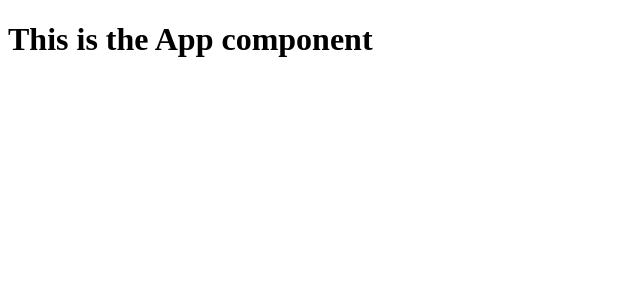
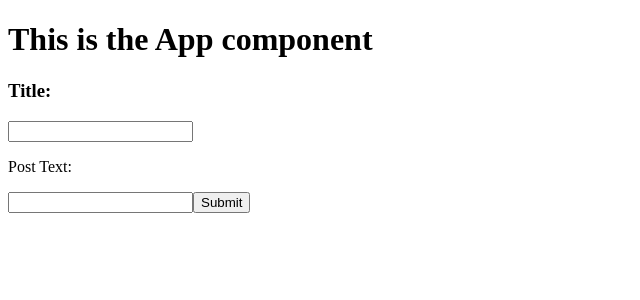
Before and after one commit to cjbreaux/redux-vote-site, a React app: page / in a window 1280 px wide. Shown: the top 300 px of the page, without its empty margins (0-640 px from the left). Built offline with nearby package versions, Linux system fonts and the light colour scheme.

Commit message:
add test to add new post

```diff
--- a/src/components/App.jsx
+++ b/src/components/App.jsx
@@ -1,9 +1,11 @@
 import React from 'react';
+import Form from './Form';
 
 function App() {
   return(
     <div>
       <h1>This is the App component</h1>
+      <Form />
     </div>
   );
 }
--- /dev/null
+++ b/src/components/Form.jsx
@@ -0,0 +1,30 @@
+import React from 'react';
+import { v4 } from 'UUID';
+
+function Form() {
+  let _postTitle = null;
+  let _postText = null;
+
+  function handleFormSubmission(e) {
+    e.preventDefault();
+    console.log('submitted');
+    console.log(_postTitle.value);
+    console.log(_postText.value);
+    console.log(v4());
+    _postTitle.value = '';
+    _postText.value = '';
+  }
+  return(
+    <div>
+      <form onSubmit={handleFormSubmission}>
+        <h3>Title: </h3>
+        <input type="text" ref={(input)=>{_postTitle = input;}}/>
+        <p>Post Text: </p>
+        <input type="text" ref={(input)=>{_postText = input;}}/>
+        <button type="submit">Submit</button>
+      </form>
+    </div>
+  );
+}
+
+export default Form;
--- a/src/index.jsx
+++ b/src/index.jsx
@@ -3,7 +3,10 @@ import ReactDOM from 'react-dom';
 import App from './components/App';
 import { AppContainer } from 'react-hot-loader';
 import { HashRouter } from 'react-router-dom';
+// import { createStore } from 'redux';
+// import { Provider } from 'react-redux';
 
+// const store = createStore();
 
 
 
```
Also changed, not shown: src/reducers/post-list-reducer.js (added, +17 -0 lines), src/components/Post.jsx (added), src/components/PostList.jsx (added), 1 other file (tests, documents, lock files or other folders).
